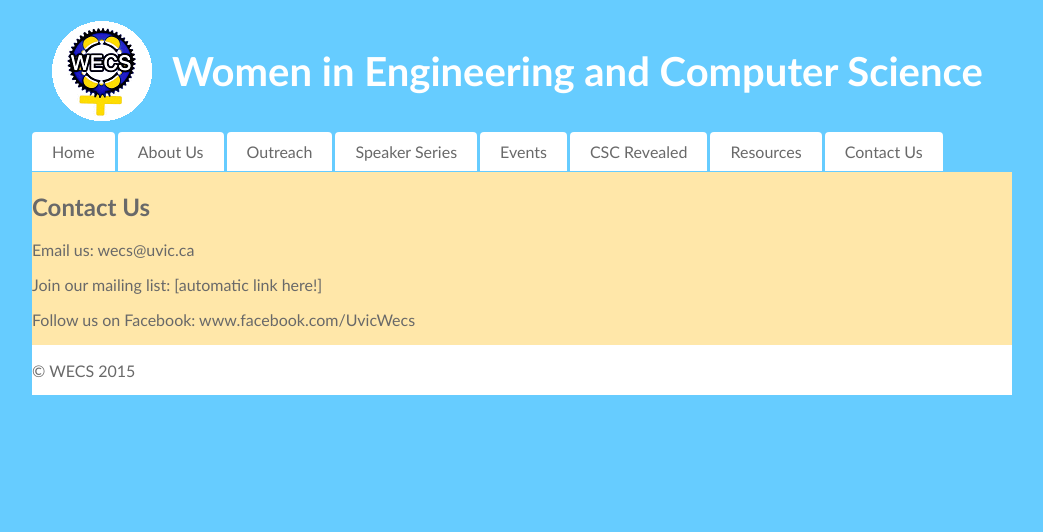
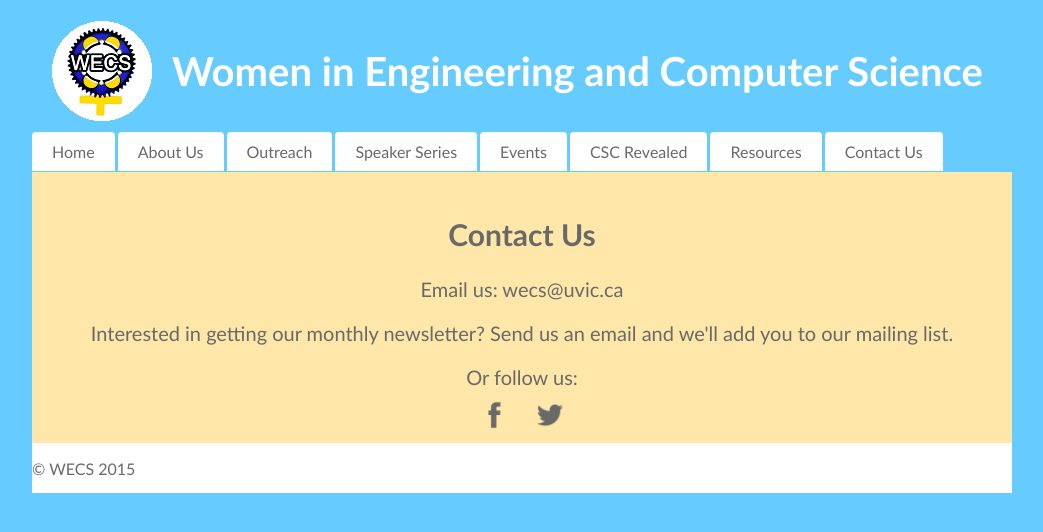
Before and after one commit to lauragro/wecs, a plain HTML site: page contact.html in a window 1280 px wide. Shown: the whole page, without its empty margins (118-1161 px from the left). Drawn offline with Linux system fonts and the light colour scheme.

Commit message:
Contact page tweaks

```diff
--- a/contact.html
+++ b/contact.html
@@ -12,11 +12,15 @@
 
     <div id="nav"></div>
 
-    <div id="main">
+    <div id="main" class="contact">
         <h2>Contact Us</h2>
         <p>Email us: wecs@uvic.ca</p>
-        <p>Join our mailing list: [automatic link here!]</p>
-        <p>Follow us on Facebook: www.facebook.com/UvicWecs</p>
+        <p>Interested in getting our monthly newsletter? Send us an email and we'll add you to our mailing list.</p>
+        <div>
+            <div class="follow">Or follow us:</div>
+            <a class="social-link" href="https://www.facebook.com/UvicWecs"><img src="images/facebook-grey.png"/></a>
+            <a class="social-link" href="https://twitter.com/uvicwecs"><img src="images/twitter-grey.png"/></a>
+        </div>
     </div>
 
     <div id="footer"></div>
--- a/custom.css
+++ b/custom.css
@@ -190,3 +190,16 @@ table#speakers_table {
 th, td {
     padding: 1%;
 }
+
+.contact {
+    text-align: center;
+    padding: 20px;
+    padding-bottom: 70px;
+    font-size: 20px;
+}
+
+
+.contact .social-link img {
+    width: 30px;
+    height: 30px;
+}
```
